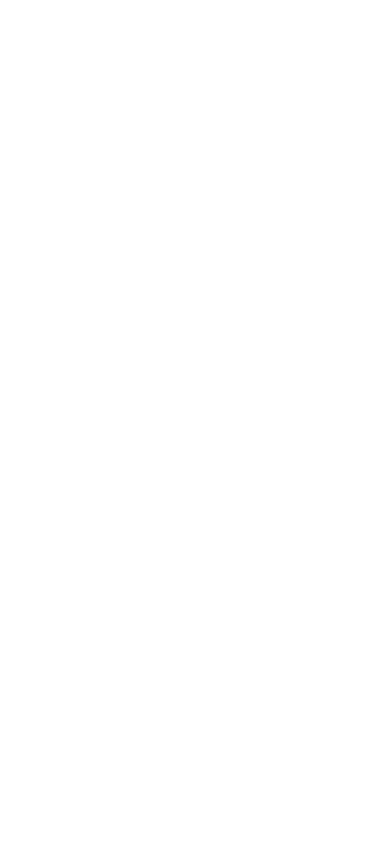
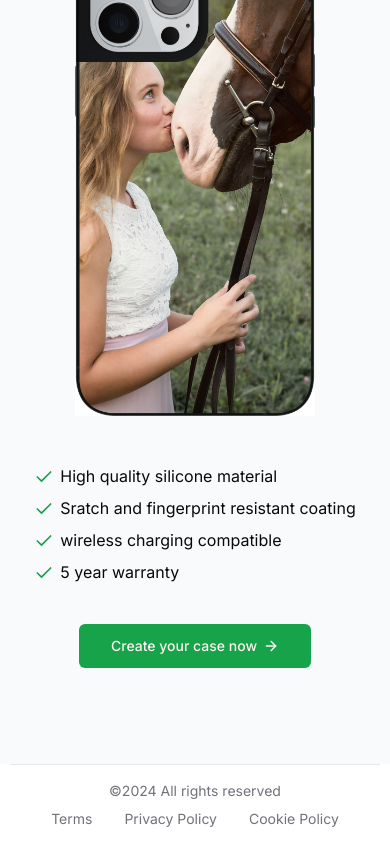
Before and after one commit to khoido2003/E-Commerce-PhoneCase-Shop, a Next.js app: page / in a window 390 px wide. Shown: the part 4587-5431 px from the top of the page. Before the commit the page ends 3640 px from the top, so only its background shows below. Built offline with nearby package versions, Linux system fonts and the light colour scheme; no server answers.

Commit message:
Create upload and footer section in landing page

```diff
--- a/app/layout.tsx
+++ b/app/layout.tsx
@@ -2,6 +2,7 @@
 import { Inter } from "next/font/google";
 import "./globals.css";
 import { Navbar } from "@/components/navbar";
+import { Footer } from "@/components/footer";
 
 const inter = Inter({ subsets: ["latin"] });
 
@@ -20,6 +21,7 @@
       <body className={inter.className}>
         <Navbar />
         {children}
+        <Footer />
       </body>
     </html>
   );
--- a/app/page.tsx
+++ b/app/page.tsx
@@ -3,7 +3,9 @@
 import { MaxWidthWrapper } from "@/components/max-width-wrapper";
 import { Phone } from "@/components/phone";
 import { Reviews } from "@/components/reviews";
-import { Check, Star } from "lucide-react";
+import { buttonVariants } from "@/components/ui/button";
+import { ArrowRight, Check, Star } from "lucide-react";
+import Link from "next/link";
 
 export default function Home() {
   return (
@@ -214,6 +216,77 @@
           <Reviews />
         </div>
       </section>
+
+      <section>
+        <MaxWidthWrapper className="py-24">
+          <div className="mb-12 px-6 lg:px-8">
+            <div className="mx-auto max-w-2xl sm:text-center">
+              <h2 className="order-1 mt-2 tracking-tight text-center text-balance !leading-tight font-bold text-5xl md:text-6xl text-gray-900">
+                Upload your photo and get{" "}
+                <span className="relative px-2 bg-green-600 text-white ">
+                  your own case{" "}
+                </span>{" "}
+                now
+              </h2>
+            </div>
+          </div>
+
+          <div className="mx-ato max-w-6xl px-6 lg:px-8">
+            <div className="relative flex flex-col items-center md:grid grid-cols-2 gap-40">
+              <img
+                src="/arrow.png"
+                alt="arrow"
+                className="absolute top-[25rem] md:top-1/2 left-1/2 z-10 -translate-y-1/2 -translate-x-1/2 rotate-90 md:rotate-0"
+              />
+
+              <div className="relative h-80 md:h-full w-fll md:justify-self-end max-w-sm rounded-xl bg-gray-900/5 ring-inset ring-gray-900/10 lg:rounded-2xl">
+                <img
+                  src="/horse.jpg"
+                  alt="horse"
+                  className="rounded-md object-cover bg-white shadow-2xl ring-1 ring-gray-900/10 h-full w-full"
+                />
+              </div>
+
+              <Phone imgSrc="/horse_phone.jpg" className="w-60" />
+            </div>
+          </div>
+
+          <ul className="mx-auto mt-12 max-w-prose sm:text-lg space-y-2 w-fit">
+            <li className="w-fit">
+              <Check className="h-5 w-5 text-green-600 inline mr-1.5" />
+              High quality silicone material
+            </li>
+
+            <li className="w-fit">
+              <Check className="h-5 w-5 text-green-600 inline mr-1.5" />
+              Sratch and fingerprint resistant coating
+            </li>
+
+            <li className="w-fit">
+              <Check className="h-5 w-5 text-green-600 inline mr-1.5" />
+              wireless charging compatible
+            </li>
+
+            <li className="w-fit">
+              <Check className="h-5 w-5 text-green-600 inline mr-1.5" />5 year
+              warranty
+            </li>
+
+            <div className="flex justify-center">
+              <Link
+                className={buttonVariants({
+                  size: "lg",
+                  className: "mx-auto mt-8",
+                })}
+                href="/configure/upload"
+              >
+                {" "}
+                Create your case now <ArrowRight className="h-4 w-4 ml-1.5" />
+              </Link>
+            </div>
+          </ul>
+        </MaxWidthWrapper>
+      </section>
     </div>
   );
 }
--- /dev/null
+++ b/components/footer.tsx
@@ -0,0 +1,44 @@
+import Link from "next/link";
+import { MaxWidthWrapper } from "./max-width-wrapper";
+
+export const Footer = () => {
+  return (
+    <footer className="bg-white h-20 relative">
+      <MaxWidthWrapper>
+        <div className="border-t border-gray-200 pt-4">
+          <div className="h-full flex flex-col md:flex-row md:justify-between justify-center items-center ">
+            <div className="text-center md:text-left pb-2 md:pb-0">
+              <p className="text-sm text-muted-foreground">
+                &copy;
+                {new Date().getFullYear()} All rights reserved
+              </p>
+            </div>
+
+            <div className="flex items-center justify-center">
+              <div className="flex space-x-8">
+                <Link
+                  href="#"
+                  className="text-sm text-muted-foreground hover:text-gray-600"
+                >
+                  Terms
+                </Link>
+                <Link
+                  href="#"
+                  className="text-sm text-muted-foreground hover:text-gray-600"
+                >
+                  Privacy Policy
+                </Link>
+                <Link
+                  href="#"
+                  className="text-sm text-muted-foreground hover:text-gray-600"
+                >
+                  Cookie Policy
+                </Link>
+              </div>
+            </div>
+          </div>
+        </div>
+      </MaxWidthWrapper>
+    </footer>
+  );
+};
```
